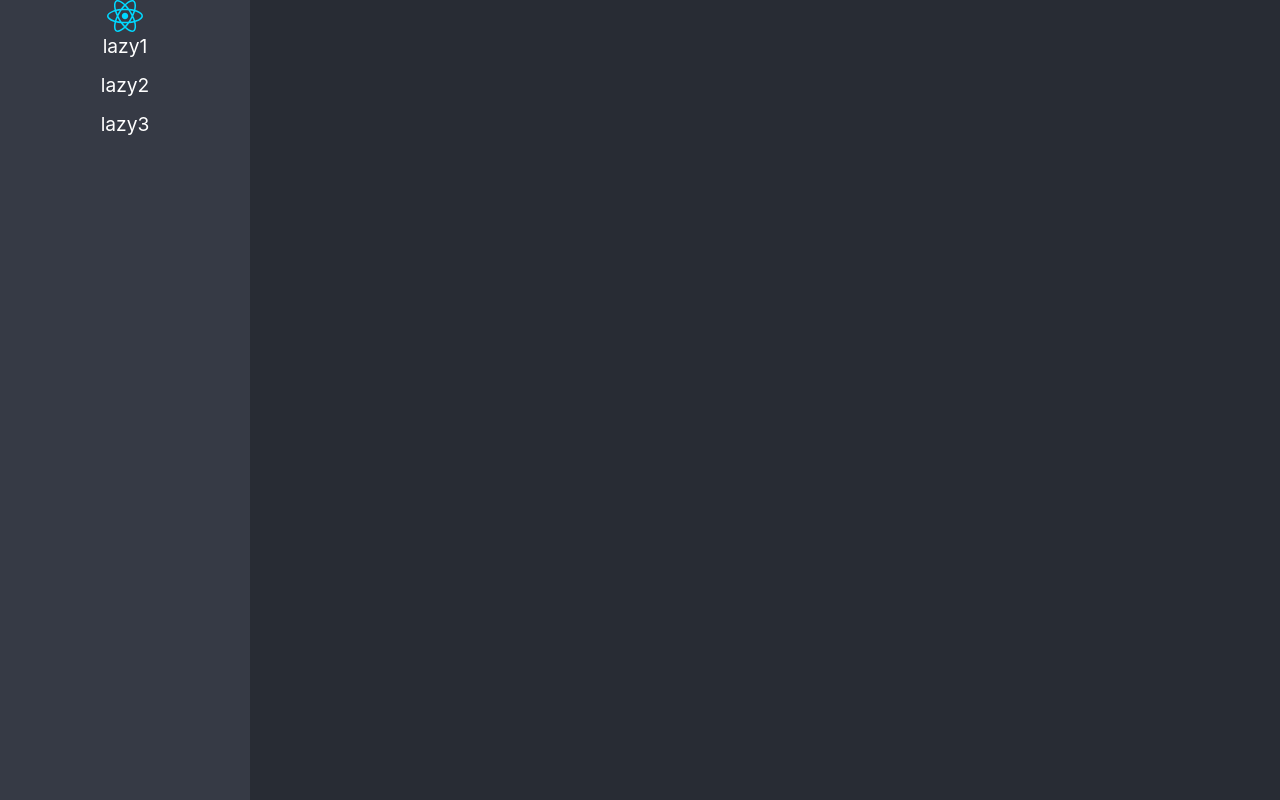
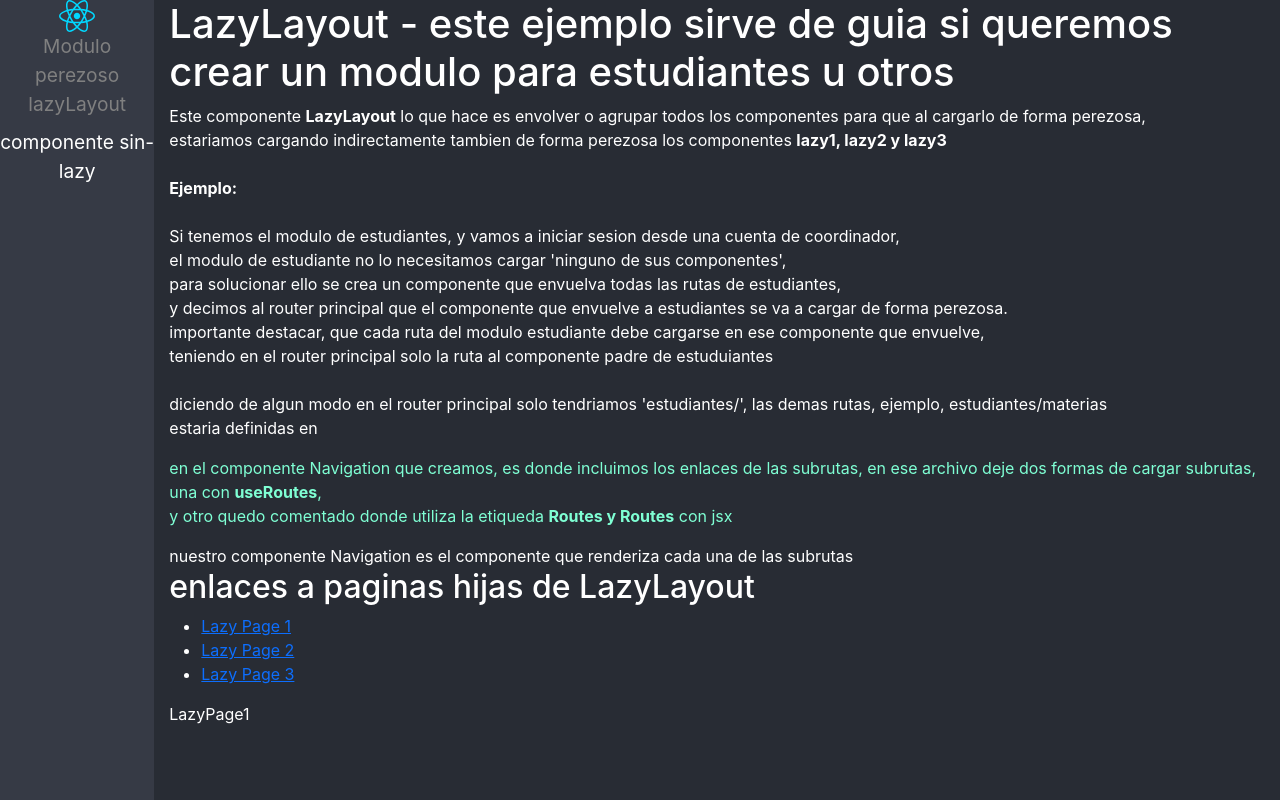
Before and after one commit to josueperezf/react-pro-router6-lazyload-style, a React (Vite) app: page /lazyLayout/lazy1 in a window 1280 px wide. Built offline with nearby package versions, Linux system fonts and the light colour scheme.

Commit message:
Lazy sub rutas listo

```diff
--- /dev/null
+++ b/src/01-lazyload/layout/LazyLayout.tsx
@@ -0,0 +1,35 @@
+import { Navigation } from "../router/Navigation";
+
+export const LazyLayout = () => {
+  return (
+    <>
+      <div>
+          <h1>LazyLayout - este ejemplo sirve de guia si queremos crear un modulo para estudiantes u otros</h1>
+          <p>
+            Este componente <b>LazyLayout</b> lo que hace es envolver o agrupar todos los componentes para que al cargarlo de forma perezosa, <br/>
+            estariamos cargando indirectamente tambien de forma perezosa los componentes <b>lazy1, lazy2 y lazy3</b><br/><br/>
+            <b>Ejemplo: </b><br/><br/>
+
+            Si tenemos el modulo de estudiantes, y vamos a iniciar sesion desde una cuenta de coordinador,<br/>
+            el modulo de estudiante no lo necesitamos cargar 'ninguno de sus componentes', <br/>
+            para solucionar ello se crea un componente que envuelva todas las rutas de estudiantes,<br/>
+            y decimos al router principal que el componente que envuelve a estudiantes se va a cargar de forma perezosa.<br/>
+            importante destacar, que cada ruta del modulo estudiante debe cargarse en ese componente que envuelve,<br/>
+            teniendo en el router principal solo la ruta al componente padre de estuduiantes<br/><br/>
+            diciendo de algun modo en el router principal solo tendriamos 'estudiantes/', las demas rutas, ejemplo, estudiantes/materias <br/>
+            estaria definidas en
+          </p>
+          <p style={{color: 'aquamarine'}}>
+            en el componente Navigation que creamos, es donde incluimos los enlaces de las subrutas,
+            en ese archivo deje dos formas de cargar subrutas, una con <b>useRoutes</b>, <br/>
+            y otro quedo comentado donde utiliza la etiqueda <b>Routes y Routes</b> con jsx
+          </p>
+          nuestro componente Navigation es el componente que renderiza cada una de las subrutas
+
+          <Navigation />
+        </div>
+    </>
+
+  )
+}
+export default LazyLayout;
--- /dev/null
+++ b/src/01-lazyload/pages/SinLazy.tsx
@@ -0,0 +1,6 @@
+
+export const SinLazy = () => {
+  return (
+    <div>SinLazy - Este componentes se cargara sin lazyload</div>
+  )
+}
--- a/src/01-lazyload/router/LazyRouter.tsx
+++ b/src/01-lazyload/router/LazyRouter.tsx
@@ -1,20 +1,12 @@
-import { RouteObject } from "react-router-dom";
-import { lazy } from "react";
-/**
- * aqui podemos colocar otros subRouters, ejemplo un router para empleados, entonces creariamos algo como
- * {path: "empleados", element: <empleadosRouter /> },
- * donde empleadosRouter tiene todas las rutas que involucran a empleado,
- * claro ye tendria 'empleados' como base, ahora sus path seria algo como '/:id' para ver empleado por id, ejemplo
-*/
+import { Navigate, RouteObject } from "react-router-dom";
+import { LazyPage1, LazyPage2, LazyPage3 } from "../pages";
 
-// webpackChunkName lo coloco fernando aunque creo que no lo necesitamos ya que el lo realizo create-react-project, y yo con vite que supuestamente es mejor y no tiene webpack al menos eso creo
-const LazyPage1 = lazy(() => import( /*webpackChunkName: "LazyPage1" */ "../pages/LazyPage1"));
-const LazyPage2 = lazy(() => import( /*webpackChunkName: "LazyPage2" */ "../pages/LazyPage2"));
-const LazyPage3 = lazy(() => import( /*webpackChunkName: "LazyPage3" */ "../pages/LazyPage3"));
-
-// el LazyPage2 lo estoy cargando con lazyload o carga perezosa desde el archivo index de la carpeta pages
+/* este es un router comun y corriente, se llama LazyRouter solo porque el ejercicio se llama asi,
+pero no tiene nada de carga perezosa, ya que en vez de cargar de manera perezosa cada ruta,
+al cargar el la ruta padre '/lazyLayout/', entonces cargamos todas estas de golpe*/
 export const LazyRouter: RouteObject[] = [
-    {path: "lazy1", Component: LazyPage1 },
-    {path: "lazy2", Component: LazyPage2},
-    {path: "lazy3", Component: LazyPage3 },
+    {path: "/", element: <Navigate to={"lazy1"} /> }, // listar estudiante - solo ejemplo de
+    {path: "lazy1", Component: LazyPage1 }, // listar estudiante - solo ejemplo de
+    {path: "lazy2", Component: LazyPage2},  // ver estudiante - solo ejemplo de
+    {path: "lazy3", Component: LazyPage3 },// agregar estudiante  - solo ejemplo de
 ];
--- /dev/null
+++ b/src/01-lazyload/router/Navigation.tsx
@@ -0,0 +1,31 @@
+import { Link, Route, Routes, useRoutes } from 'react-router-dom'
+import { LazyRouter } from './LazyRouter';
+import { LazyPage1, LazyPage2, LazyPage3 } from '../pages';
+
+export const Navigation = () => {
+
+    const element = useRoutes(LazyRouter);
+    return (
+        <>
+            <h2>enlaces a paginas hijas de LazyLayout</h2>
+            <ul>
+                <li>
+                    <Link to={`lazy1`}> Lazy Page 1</Link>
+                </li>
+                <li>
+                    <Link to={`lazy2`}> Lazy Page 2</Link>
+                </li>
+                <li>
+                    <Link to={`lazy3`}> Lazy Page 3</Link>
+                </li>
+            </ul>
+            {/* aqui se dibujara cada subruta */}
+            {element}
+            {/* <Routes>
+                <Route path={`lazy1`} Component={LazyPage1} />
+                <Route path={`lazy2`} Component={LazyPage2} />
+                <Route path={`lazy3`} Component={LazyPage3} />
+            </Routes> */}
+        </>
+    )
+}
--- a/src/routes/PublicRouter.tsx
+++ b/src/routes/PublicRouter.tsx
@@ -1,6 +1,8 @@
+import { lazy } from 'react';
 import { RouteObject} from "react-router-dom";
-import { LazyRouter } from "../01-lazyload/router/lazyRouter";
+import { SinLazy } from "../01-lazyload/pages/SinLazy";
 
+// const LazyLayout = lazy(() => import( /*webpackChunkName: "LazyPage3" */ "../01-lazyload/layout/LazyLayout"));
 
 /**
  * aqui podemos colocar otros subRouters, ejemplo un router para empleados, entonces creariamos algo como
@@ -12,8 +14,13 @@ import { LazyRouter } from "../01-lazyload/router/lazyRouter";
 
 export const publicRouter: RouteObject[] = [
     {
-        path: "/*",
-        children: [...LazyRouter]
+        path: "/",
+        children: [
+            {path: 'lazyLayout/*',
+            Component: lazy( () => import(/* webpackChunkName: "LazyLayout" */ '../01-lazyload/layout/LazyLayout') ),
+        },
+            {path: 'sin-lazy', Component: SinLazy}
+        ]
     },
 
 ];
--- a/src/ui/components/SideBar.tsx
+++ b/src/ui/components/SideBar.tsx
@@ -7,14 +7,16 @@ export const SideBar = () => {
         <img src={logo} alt='React Logo' />
         <ul>
             <li>
-                <NavLink to={'/lazy1'} className={ ({isActive}) => isActive ? 'nav-active' : '' }>lazy1</NavLink>
+                <NavLink to={'/lazyLayout'} className={ ({isActive}) => isActive ? 'nav-active' : '' }>Modulo perezoso lazyLayout</NavLink>
             </li>
             <li>
-                <NavLink to={'/lazy2'} className={ ({isActive}) => isActive ? 'nav-active' : '' }>lazy2</NavLink>
+                <NavLink to={'/sin-lazy'} className={ ({isActive}) => isActive ? 'nav-active' : '' }>componente sin-lazy</NavLink>
             </li>
-            <li>
-                <NavLink to={'/lazy3'} className={ ({isActive}) => isActive ? 'nav-active' : '' }>lazy3</NavLink>
-            </li>
+
+            {/* <li>
+                <NavLink to={'/lazyLayout/lazy2'} className={ ({isActive}) => isActive ? 'nav-active' : '' }>lazyLayout lazy2</NavLink>
+            </li> */}
+
         </ul>
     </nav>
   )
```
